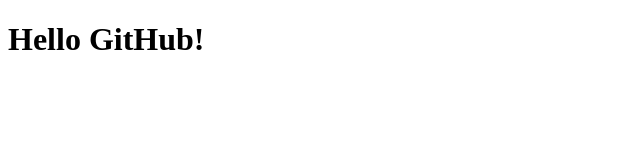
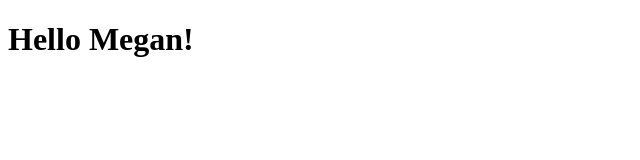
Before and after one commit to wanlessmegan/wanlessmegan.github.io, a plain HTML site: page index.html in a window 1280 px wide. Shown: the full height of the page, 0-640 px from the left. Drawn offline with Linux system fonts and the light colour scheme.

Commit message:
update title

```diff
--- a/index.html
+++ b/index.html
@@ -6,7 +6,7 @@
 </head>
 <body>
 
-<h1>Hello GitHub!</h1>
+<h1>Hello Megan!</h1>
 
 </body>
 </html>
```
